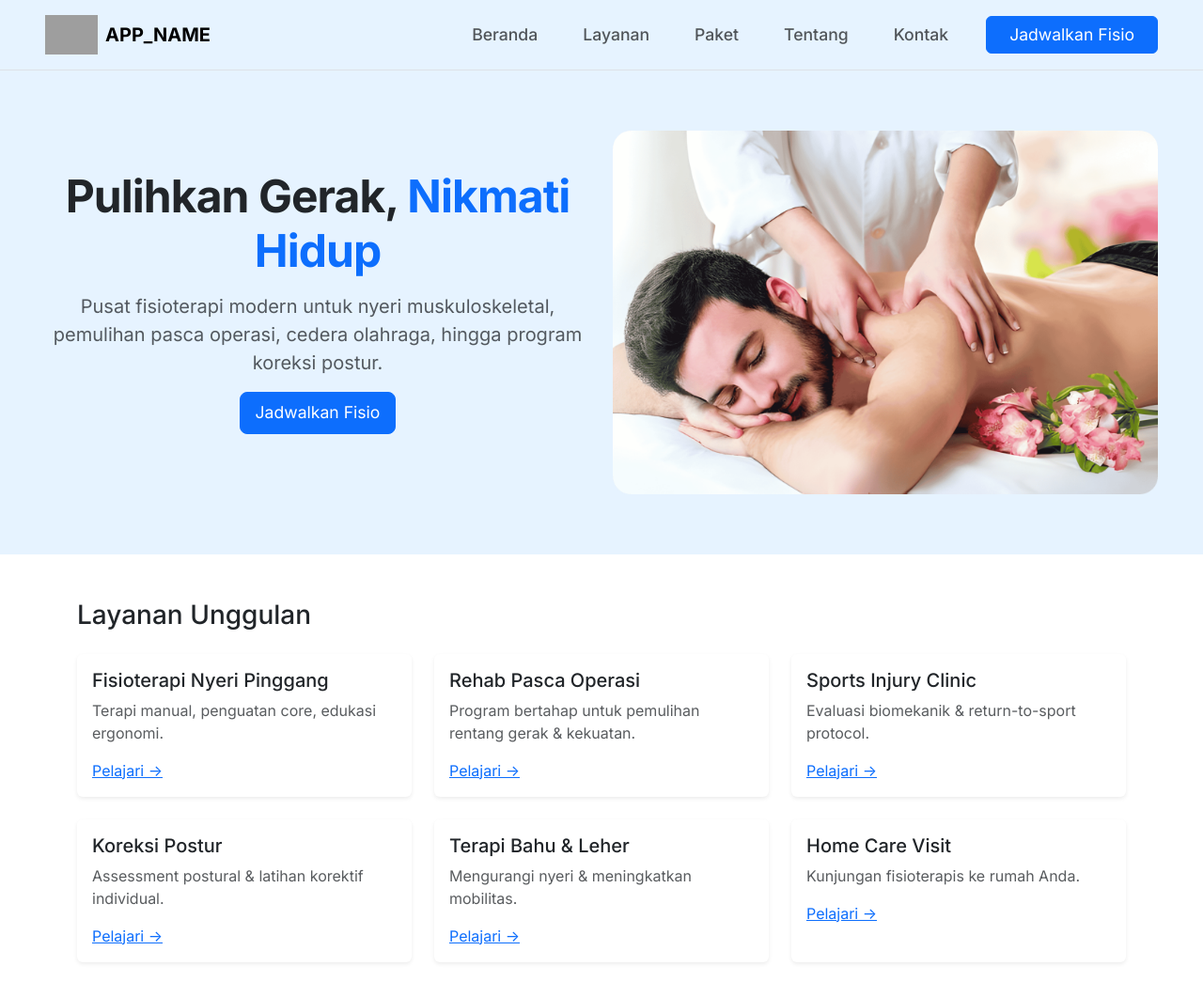
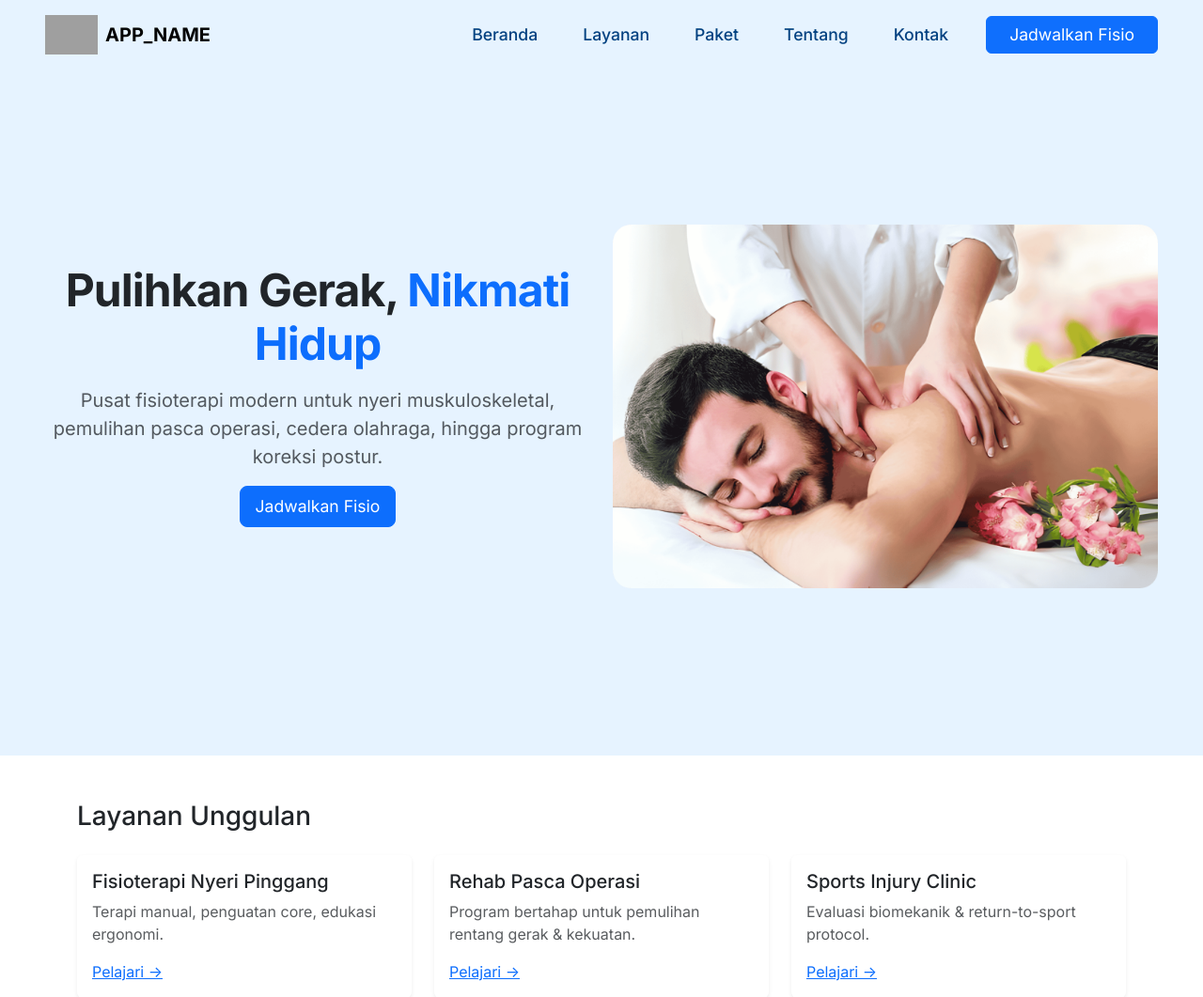
Before and after one commit to alvinputranurtan/jmcenters, a PHP site: page / in a window 1280 px wide. Shown: the top 1061 px of the page at 94% size. Run offline with PHP 8.4, Linux system fonts and the light colour scheme; a stand-in replaces the project's code that opens the database connection; some libraries are stand-ins or nearby versions; grey boxes are pictures that could not be loaded.

Commit message:
tampilan di update

```diff
--- a/assets/css/style.css
+++ b/assets/css/style.css
@@ -1,18 +1,82 @@
-.hero{background:#f8fbff;padding:64px 0}
-.hero h1{font-weight:800;letter-spacing:-.02em}
-.feature-icon{width:44px;height:44px}
-.card-service:hover{transform:translateY(-4px);transition:.2s}
+.hero{
+    background:#e6f3ff;
+      margin-top: -70px; /* geser naik setinggi navbar */
+  padding-top: 56px; /* kasih ruang supaya konten gak ketutup */
+    min-height: 100vh;       /* ✅ Tambahkan ini */
+    display: flex;           /* Supaya isi bisa di tengah vertikal */
+    align-items: center;     /* Tengah secara vertikal */
+}
+
+.hero h1{
+    font-weight:800;
+    letter-spacing:-.02em
+}
+
+.feature-icon{
+    width:44px;
+    height:44px
+}
+
+.card-service:hover{
+    transform:translateY(-4px);
+    transition:.2s
+}
+
 .bg-soft-blue {
     background-color: #e6f3ff;  /* Warna biru muda pastel */
     padding: 4rem 0;
 }
+
 .navbar {
     min-height: 56px;
+    background-color: #e6f3ff; /* biru muda */
+    transition:
+        background-color 0.6s ease,
+        box-shadow 0.6s ease,
+        opacity 0.6s ease;  /* transisi halus */
+    opacity: 0.99;
+    -webkit-backdrop-filter: blur(6px); /* efek modern halus */
+    backdrop-filter: blur(6px); /* efek modern halus */
+    border: none !important;
+    box-shadow: none !important;
+}
+
+/* Warna setelah scroll */
+.navbar-scrolled {
+  background-color: #ffffff !important;
+  box-shadow: 0 3px 10px rgba(0, 0, 0, 0.08);
+  opacity: 1;
+}
+
+/* Teks link di navbar */
+.navbar a.nav-link {
+  color: #004080; /* teks di biru */
+  transition: color 0.4s ease;
+}
+
+.navbar-scrolled a.nav-link {
+  color: #333; /* teks di putih */
 }
 
 .navbar-brand img {
     height: 42px;
     width: auto;
+}
+
+/* Hilangkan border pada hamburger button */
+.navbar-toggler {
+  border: none !important;
+  outline: none !important;
+  box-shadow: none !important;
+    transition: transform 0.3s ease;  /* transisi halus */
+}
+
+.navbar-toggler.rotated {
+  transform: rotate(90deg);         /* rotasi searah jarum jam */
+}
+
+.navbar-toggler-icon {
+  filter: invert(40%); /* tetap terlihat di dua background */
 }
 
 body {
--- a/pages/home.php
+++ b/pages/home.php
@@ -1,4 +1,4 @@
-<section class="hero bg-soft-blue">
+<section class="hero">
   <div class="container-fluid px-5">
     <div class="row align-items-center g-4">
       <div class="col-lg-6 text-center">
@@ -67,3 +67,24 @@
     </div>
   </div>
 </section>
+
+
+<!-- Script scroll effect -->
+<script>
+  window.addEventListener('scroll', function() {
+    const navbar = document.querySelector('.navbar');
+    if (window.scrollY > window.innerHeight - 80) {
+      navbar.classList.add('navbar-scrolled');
+    } else {
+      navbar.classList.remove('navbar-scrolled');
+    }
+  });
+
+    // Hamburger rotation
+  document.addEventListener('DOMContentLoaded', function() {
+    const toggler = document.querySelector('.navbar-toggler');
+    toggler.addEventListener('click', function() {
+      this.classList.toggle('rotated');
+    });
+  });
+</script>
```
Also changed, not shown: data/app.sqlite (added).
